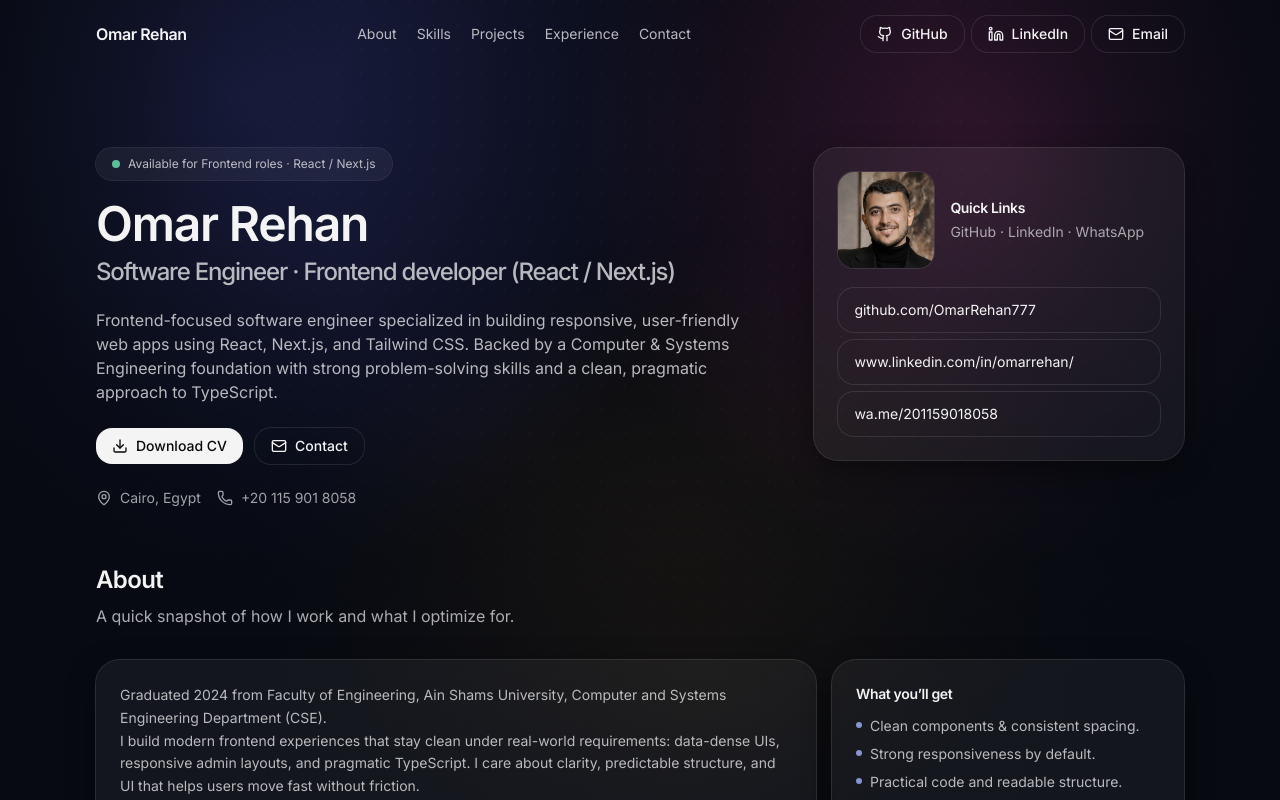
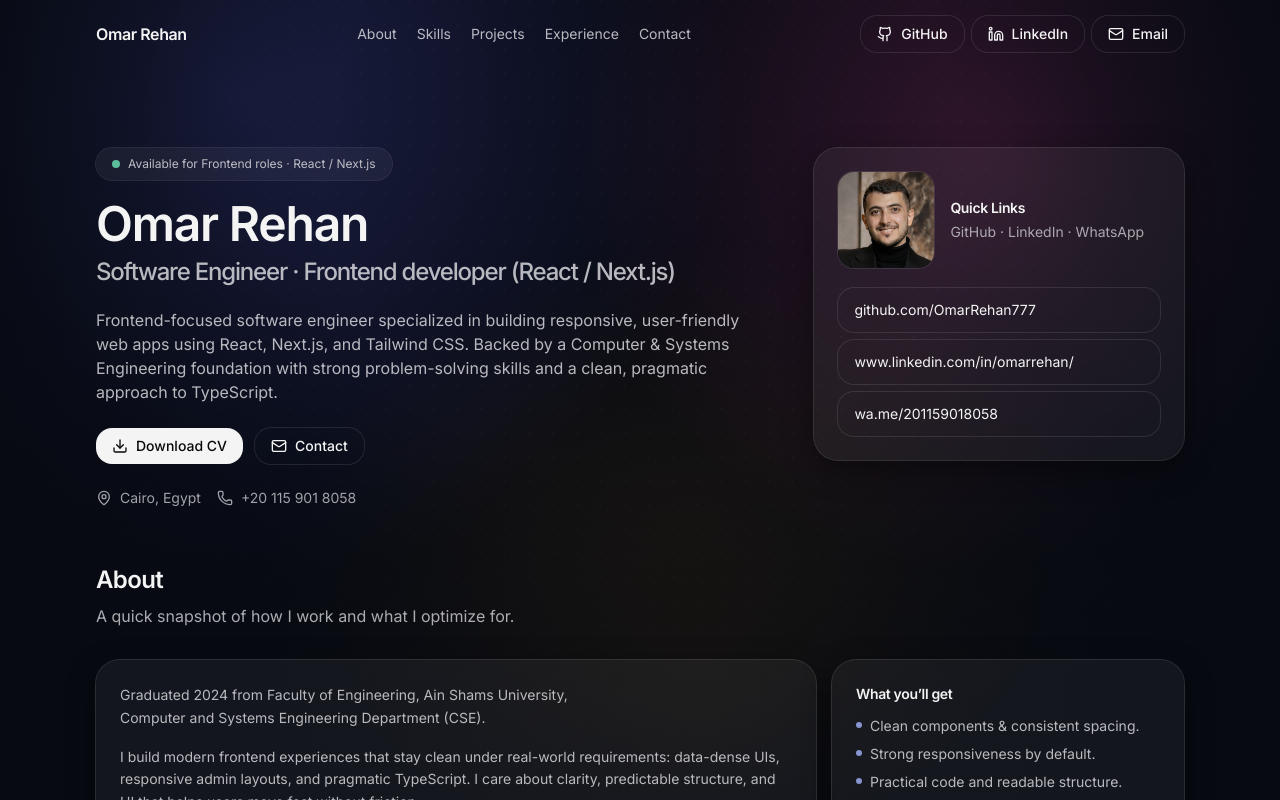
Before and after one commit to OmarRehan777/omar-portfolio, a Next.js app: page / in a window 1280 px wide. Shown: the top 800 px of the page. Built offline with nearby package versions, Linux system fonts and the light colour scheme.

Commit message:
updating

```diff
--- a/src/app/page.tsx
+++ b/src/app/page.tsx
@@ -166,10 +166,10 @@
 						<div className="lg:col-span-2 rounded-3xl bg-white/5 ring-1 ring-white/10 p-6 shadow-glow">
 							<p className="text-sm text-zinc-200/80 leading-relaxed">
 								Graduated 2024 from Faculty of Engineering, Ain
-								Shams University, Computer and Systems
+								Shams University,<br></br> Computer and Systems
 								Engineering Department (CSE).
 							</p>
-							<p className="text-sm text-zinc-200/80 leading-relaxed">
+							<p className="mt-4 text-sm text-zinc-200/80 leading-relaxed">
 								I build modern frontend experiences that stay
 								clean under real-world requirements: data-dense
 								UIs, responsive admin layouts, and pragmatic
```
